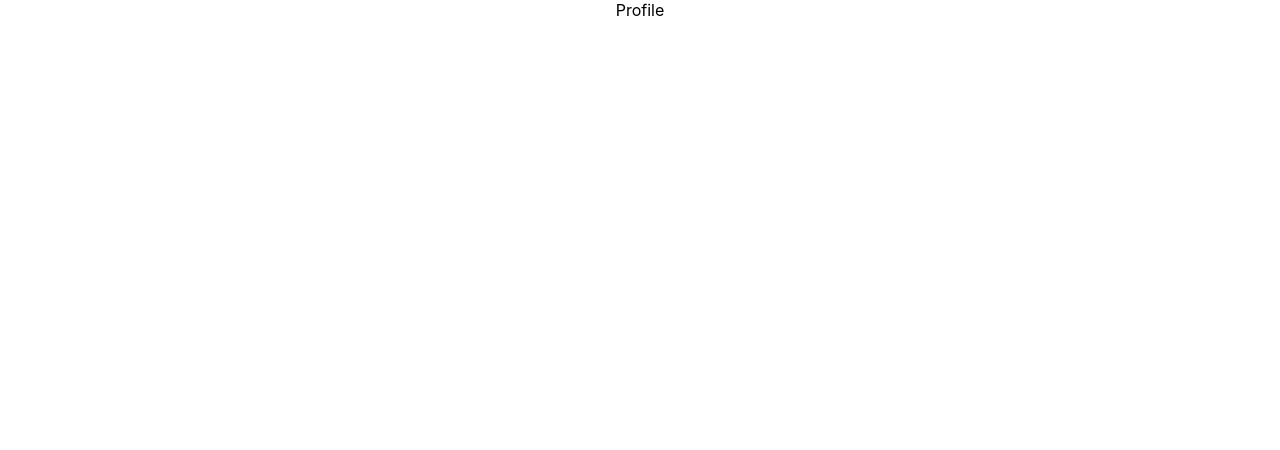
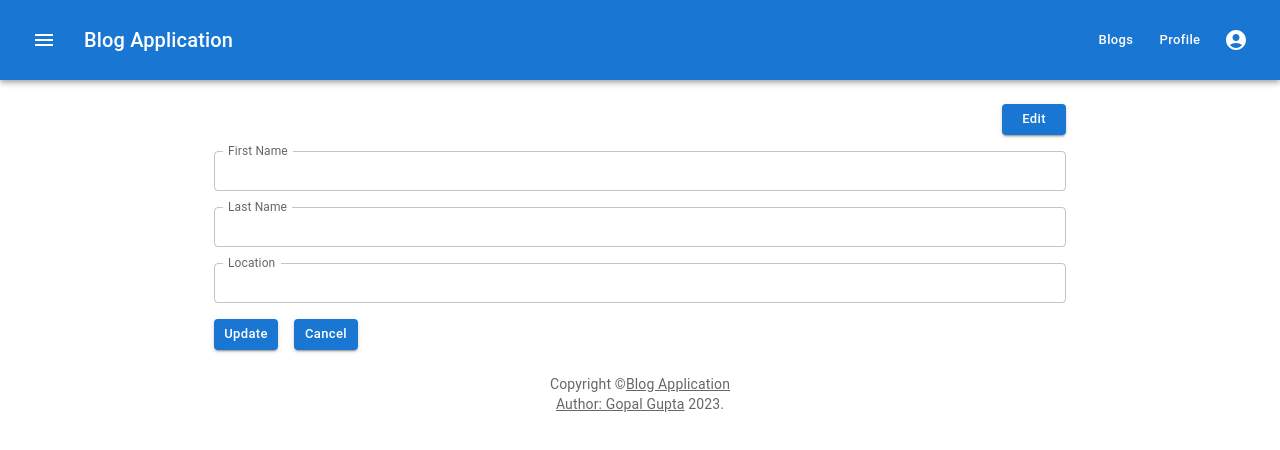
Before and after one commit to gopal2804/Spe-Mtech-Blog-Application, a React (Create React App) app in the folder client/: page /profile in a window 1280 px wide. Shown: the top 450 px of the page. Built offline with nearby package versions, Linux system fonts and the light colour scheme; sample sign-in values are in the browser's storage.

Commit message:
Profile frontend design

```diff
--- a/client/src/pages/Profile.jsx
+++ b/client/src/pages/Profile.jsx
@@ -1,7 +1,27 @@
-import React from 'react'
-
+import React,{useState,useEffect} from 'react'
+import {Container,Stack,TextField,Button,Box} from '@mui/material';
+import { useAuth } from '../middleware/ContextHooks';
+// #regionbegin---------------Components------------------
+import MainContainer from '../components/MainContainer';
+// #endregioon
 export default function Profile() {
+  const [profile,setProfile]=useState({})
   return (
-    <div>Profile</div>
+    <MainContainer>
+      <Container maxWidth="md" sx={{my:3}}>
+        <Stack spacing={2}>
+          <Box sx={{display: 'flex' , justifyContent: 'flex-end'}}>
+            <Button>Edit</Button>
+          </Box>
+          <TextField label="First Name" name="firstName" value={profile.firstName} onChange={(e)=>setProfile({...profile,firstName:e.target.value})} />
+          <TextField label="Last Name" name="lastName" value={profile.lastName} onChange={(e)=>setProfile({...profile,lastName:e.target.value})} />
+          <TextField label="Location" name="location" value={profile.location} onChange={(e)=>setProfile({...profile,location:e.target.value})} />
+          <Stack spacing={2} direction="row">
+            <Button>Update</Button>
+            <Button>Cancel</Button>
+          </Stack>
+        </Stack>
+      </Container>
+    </MainContainer>
   )
 }
```
